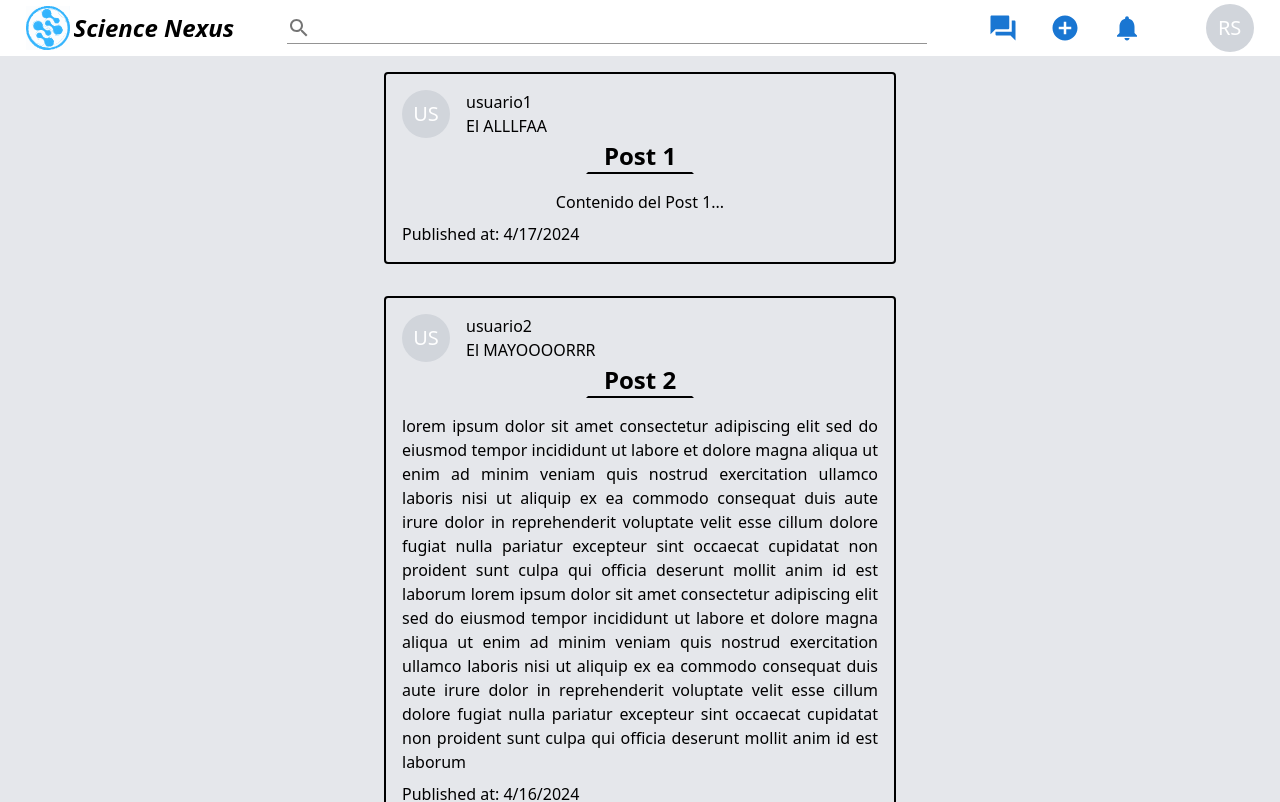
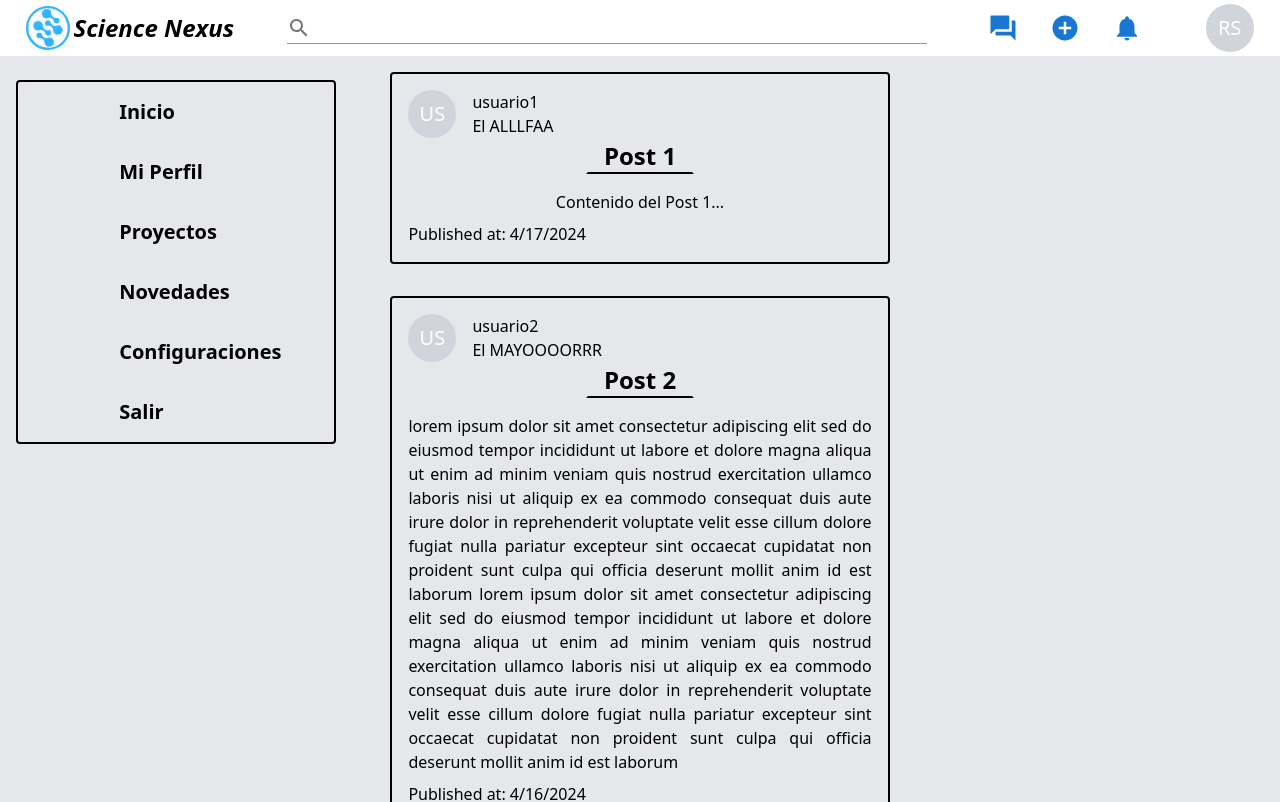
Before and after one commit to RONALDOE/ScienceNexus, a React (Vite) app in the folder client/: page / in a window 1280 px wide. Shown: the top 802 px of the page. Built offline with nearby package versions, Linux system fonts and the light colour scheme.

Commit message:
i dont remember whats about this commit

```diff
--- a/client/package.json
+++ b/client/package.json
@@ -13,6 +13,8 @@
     "@emotion/react": "^11.11.4",
     "@emotion/styled": "^11.11.5",
     "@fontsource/roboto": "^5.0.12",
+    "@material-ui/core": "^4.12.4",
+    "@material-ui/icons": "^4.11.3",
     "@mui/icons-material": "^5.15.15",
     "@mui/material": "^5.15.15",
     "axios": "^1.6.8",
--- a/client/src/components/FeedView.tsx
+++ b/client/src/components/FeedView.tsx
@@ -30,7 +30,7 @@ const FeedView: React.FC<FeedViewProps> = ({  feedLoader }) => {
 
 
   return (
-    <div className='flex flex-col gap-8 mt-4 justify-center items-center'>
+    <div className='flex flex-col gap-8  justify-center items-center'>
     {loading ? (
       <p>Cargando...</p>
     ) : (
--- a/client/src/components/Layout.tsx
+++ b/client/src/components/Layout.tsx
@@ -1,5 +1,6 @@
 import React from 'react';
 import Topbar from './Navbar';
+import Sidebar from './Sidebar';
 
 interface LayoutProps {
     children: React.ReactNode;
@@ -10,8 +11,8 @@ export default function Layout({ children }: LayoutProps) {
         <div className='flex flex-col w-screen h-screen '>
             <Topbar />
             <div className='flex-1 bg-gray-200 mt-14'>
-                <div className='flex justify-center h-full'>
-                    <div className='w-3/12 '></div> {/* Columna izquierda */}
+                <div className='flex justify-center h-full p-4'>
+                    <div className='w-3/12 '> <Sidebar/> </div> {/* Columna izquierda */}
                     <div className='w-6/12'>{children}</div> {/* Contenido principal */}
                     <div className='w-3/12  '></div> {/* Columna derecha */}
                 </div>
--- /dev/null
+++ b/client/src/components/Sidebar.tsx
@@ -0,0 +1,30 @@
+import React from 'react'
+export default function Sidebar() {
+  return (
+    <div className='w-[20rem] p-4 rounded border-2 border-black flex flex-col justify-start items-center gap-2 fixed top-20'>
+      <div className='w-full  flex flex-col gap-8 items-center justify-center'>
+
+    <div className='w-[40%]  text-xl font-semibold'>
+        <p>Inicio</p>
+    </div>
+    <div className='w-[40%]  text-xl font-semibold'>
+        <p>Mi Perfil</p>
+    </div>
+    <div className='w-[40%]  text-xl font-semibold'>
+        <p>Proyectos</p>
+    </div>
+    <div className='w-[40%]  text-xl font-semibold'>
+        <p>Novedades</p>
+    </div>
+    <div className='w-[40%]  text-xl font-semibold'>
+        <p>Configuraciones</p>
+    </div>
+    <div className='w-[40%]  text-xl font-semibold'>
+        <p>Salir</p>
+    </div>
+
+
+        </div>
+    </div>
+  )
+}
--- a/client/src/components/custom_components/Post.tsx
+++ b/client/src/components/custom_components/Post.tsx
@@ -1,7 +1,7 @@
 import React from "react";
 import { IPost } from "@utils/interfaces"; // Importa la interfaz IPost si es necesario
 import UserImage from "@components/custom_components/UserImage";
-
+import { Link } from "react-router-dom";
 interface PostProps {
   post: IPost; // Propiedad que representa un objeto de tipo IPost
 }
@@ -24,7 +24,9 @@ const Post: React.FC<PostProps> = ({ post }) => {
       </div>
       <div className='flex flex-col items-center justify-center gap-4'>
         <div className='max-w-max border-b-black border-2 px-4 capitalize'>
+            <Link to={`/post/${post._id}`}>
           <h2 className=' font-bold text-2xl capitalize'>{title}</h2>
+                </Link>
         </div>
         <p className='text-justify'>{content}</p>
       </div>
```
Also changed, not shown: 1 other file (tests, documents, lock files or other folders).
